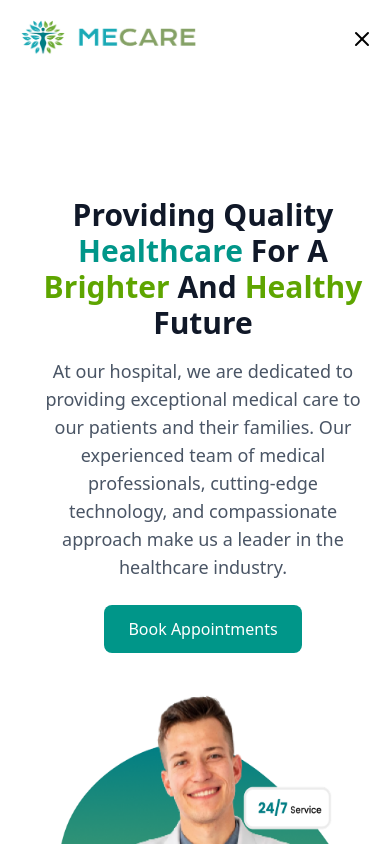
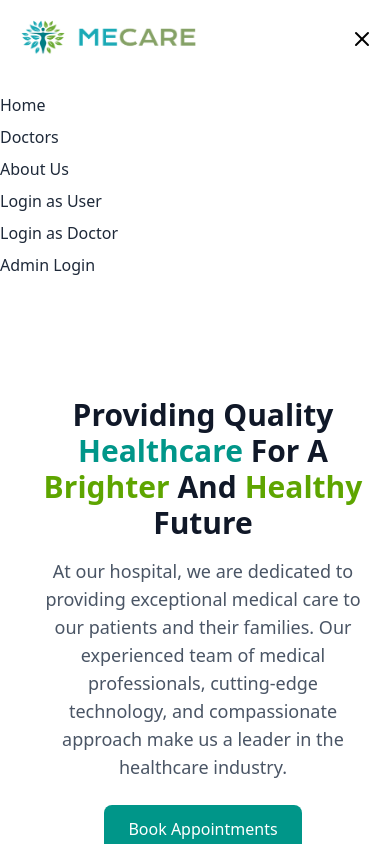
Before and after one commit to avani-21/MeCare, a Next.js app in the folder client/: page / in a window 390 px wide. Both pictures are taken after a click on the button 362 px from the left and 38 px from the top of the page. Shown: the top 844 px of the page. Built offline with nearby package versions, Linux system fonts and the light colour scheme; no server answers.

Commit message:
profile updated

```diff
--- a/client/src/app/(patient)/profile/page.tsx
+++ b/client/src/app/(patient)/profile/page.tsx
@@ -4,9 +4,22 @@ import Navbar from '@/components/patientComponents/navbar'
 import ProfileHeader from '@/components/patientComponents/profile.header'
 import ProfileNav from '@/components/patientComponents/profile.navbar'
 import UserProfile from '@/components/patientComponents/profileData'
-import React from 'react'
+import React, { useEffect } from 'react'
+import { useRouter } from "next/navigation";
 
 function page() {
+const router = useRouter();
+
+  useEffect(() => {
+    const token = typeof window !== "undefined"
+      ? localStorage.getItem("patientToken")
+      : null;
+
+    if (!token) {
+      router.push("/login");
+    }
+  }, [router]);
+
   return (
     <div>
         <Navbar/>
--- a/client/src/components/patientComponents/navbar.tsx
+++ b/client/src/components/patientComponents/navbar.tsx
@@ -93,6 +93,41 @@ export default function Navbar() {
           {isOpen ? <X size={24} /> : <Menu size={24} />}
         </button>
       </div>
+
+      {isOpen && (
+  <div className="md:hidden mt-4 space-y-2">
+    <Link href="/" className="block text-gray-800 hover:text-teal-600">
+      Home
+    </Link>
+    <Link href="/doctors" className="block text-gray-800 hover:text-teal-600">
+      Doctors
+    </Link>
+    <Link href="/about_us" className="block text-gray-800 hover:text-teal-600">
+      About Us
+    </Link>
+    {patientToken ? (
+      <Link
+        href="/profile"
+        className="block text-teal-600 font-semibold mt-2"
+      >
+        Profile
+      </Link>
+    ) : (
+      <div className="space-y-2">
+        <Link href="/login" className="block text-gray-800 hover:text-teal-600">
+          Login as User
+        </Link>
+        <Link href="/doctor/send_otp" className="block text-gray-800 hover:text-teal-600">
+          Login as Doctor
+        </Link>
+        <Link href="/admin_login" className="block text-gray-800 hover:text-teal-600">
+          Admin Login
+        </Link>
+      </div>
+    )}
+  </div>
+)}
+
     </nav>
   );
 }
```
